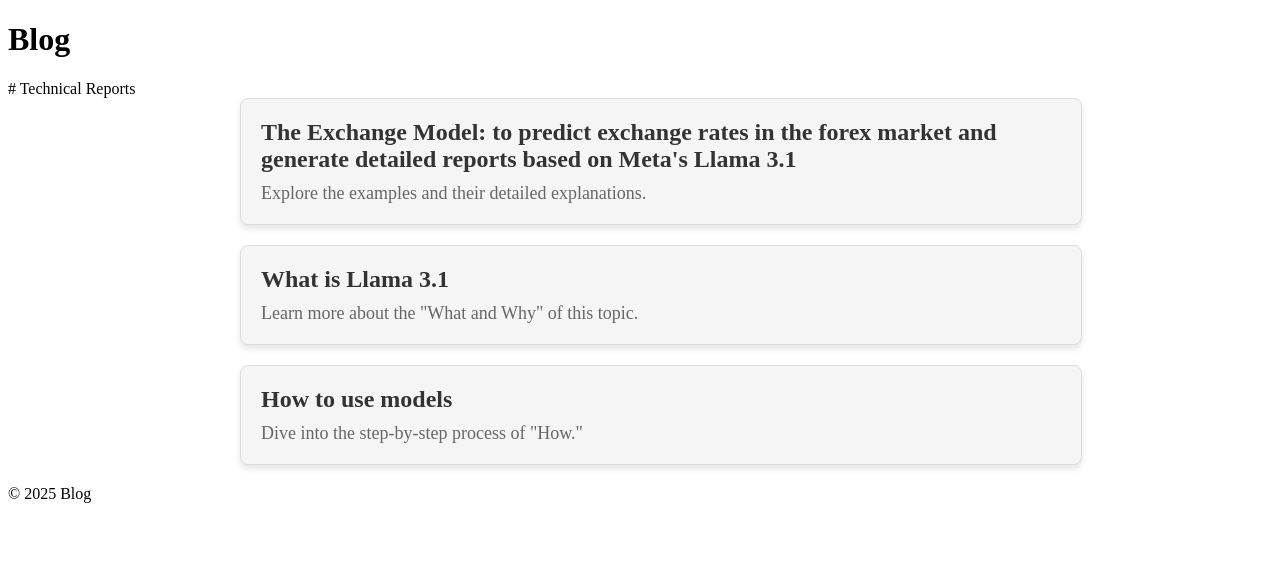
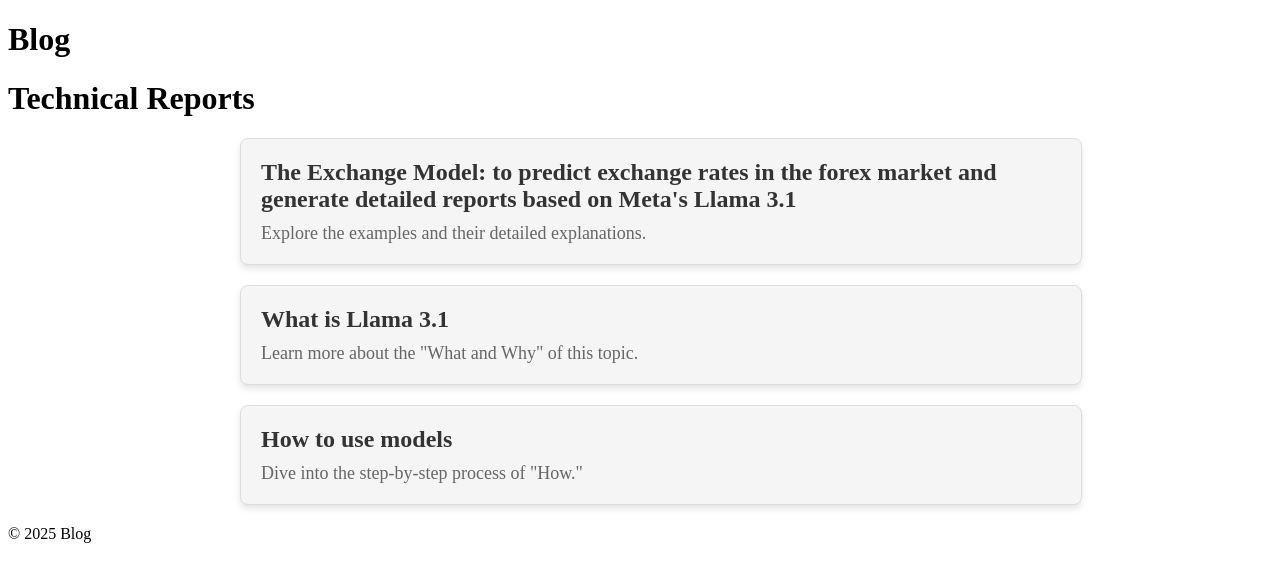
Before and after one commit to hoysu/blog.github.io, a Jekyll site: the page built from index.html, in a window 1280 px wide. Shown: the top 582 px of the page. Built offline with Jekyll 4.4.1, drawn with Linux system fonts in a browser that asks for light colours.

```diff
--- a/index.html
+++ b/index.html
@@ -3,7 +3,7 @@ layout: default
 title: "Blog"
 ---
 
-# Technical Reports
+<h1>Technical Reports</h1>
 
 <div class="report-container">
   <div class="report-box">
```
